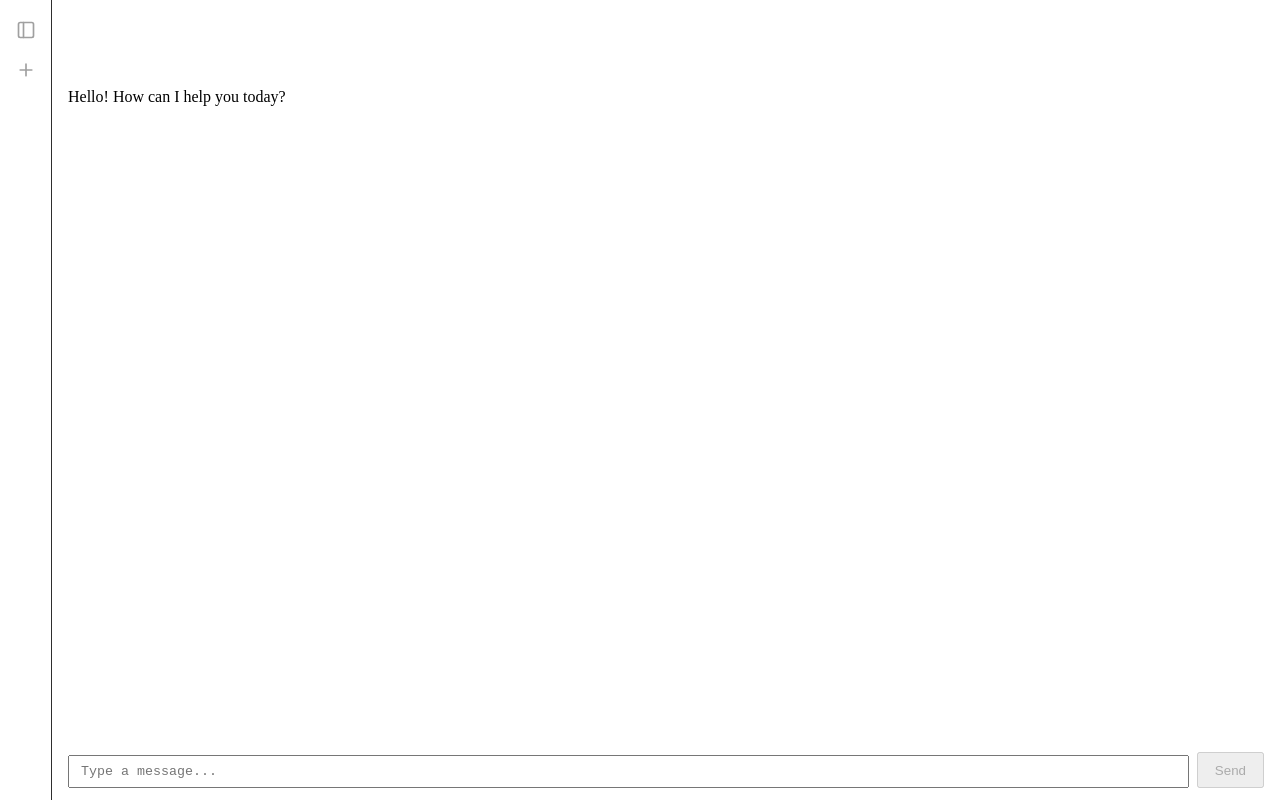
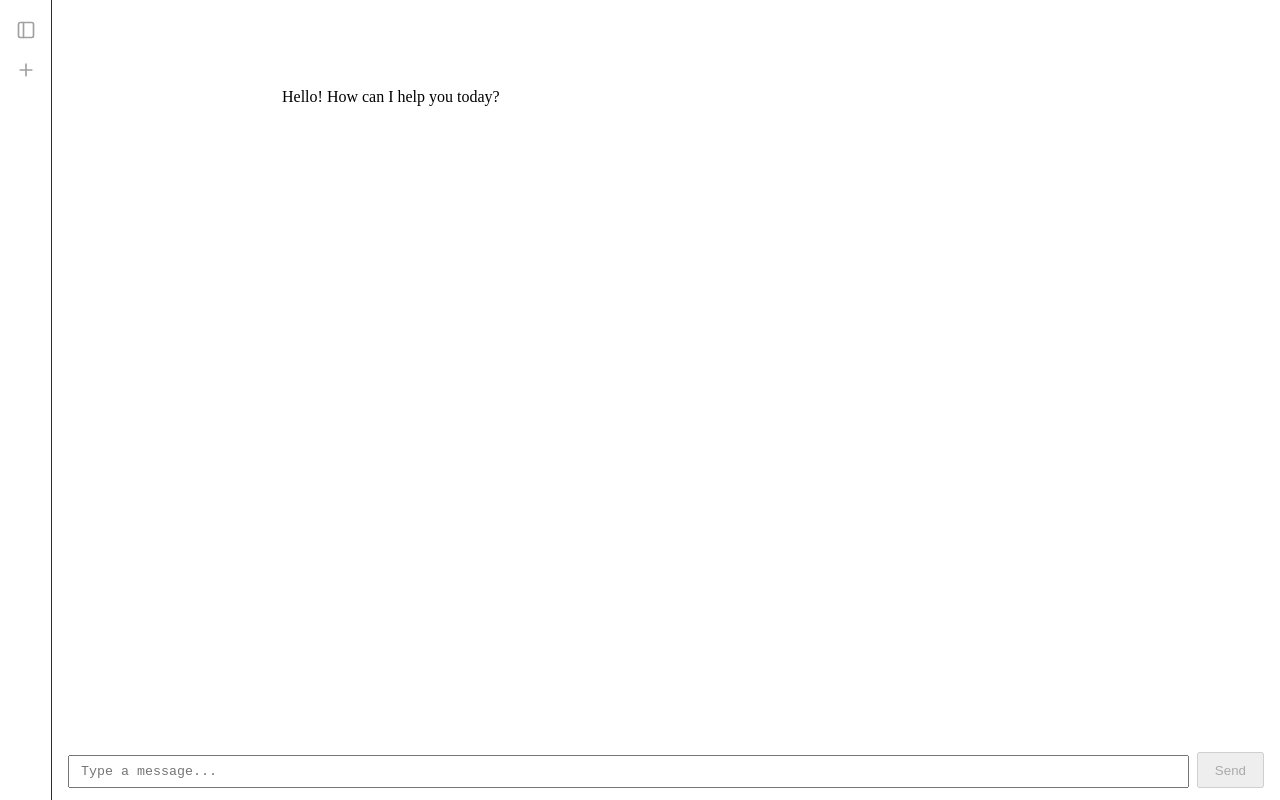
Before and after one commit to denisvivdenko/chatops-frontend-base, a Next.js app: page / in a window 1280 px wide. Built offline with nearby package versions, Linux system fonts and the light colour scheme.

Commit message:
feat: position messages in the center

```diff
--- a/app/components/chat/MessageList/MessageList.module.css
+++ b/app/components/chat/MessageList/MessageList.module.css
@@ -1,8 +1,15 @@
 .list {
   height: 100%;
   overflow-y: auto;
+  box-sizing: border-box;
+}
+
+.inner {
+  max-width: 50rem;
+  width: 100%;
+  margin: 0 auto;
+  padding-top: 5rem;
   padding-bottom: 5rem;
-  padding-top: 5rem;
   display: flex;
   flex-direction: column;
   gap: 0.75rem;
--- a/app/components/chat/MessageList/MessageList.tsx
+++ b/app/components/chat/MessageList/MessageList.tsx
@@ -20,10 +20,12 @@ export default function MessageList({ messages }: MessageListProps) {
 
   return (
     <div className={styles.list}>
-      {messages.map((msg, i) => (
-        <Message key={i} role={msg.role} content={msg.content} />
-      ))}
-      <div ref={bottomRef} />
+      <div className={styles.inner}>
+        {messages.map((msg, i) => (
+          <Message key={i} role={msg.role} content={msg.content} />
+        ))}
+        <div ref={bottomRef} />
+      </div>
     </div>
   );
 }
```
